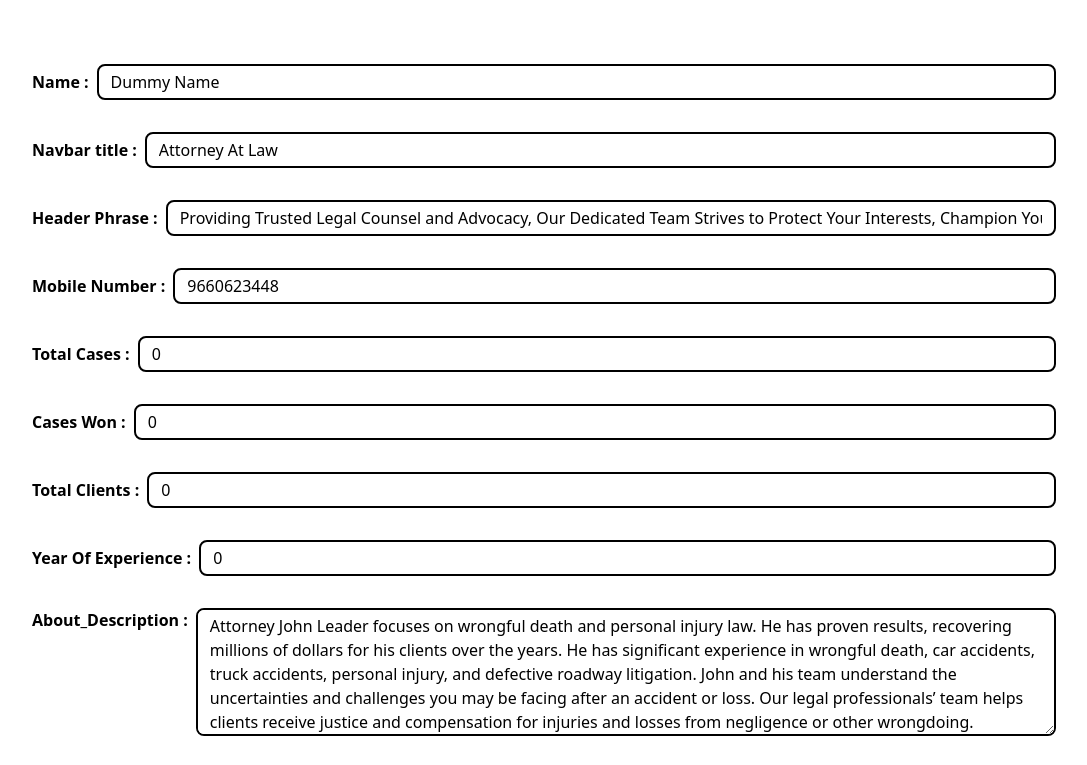
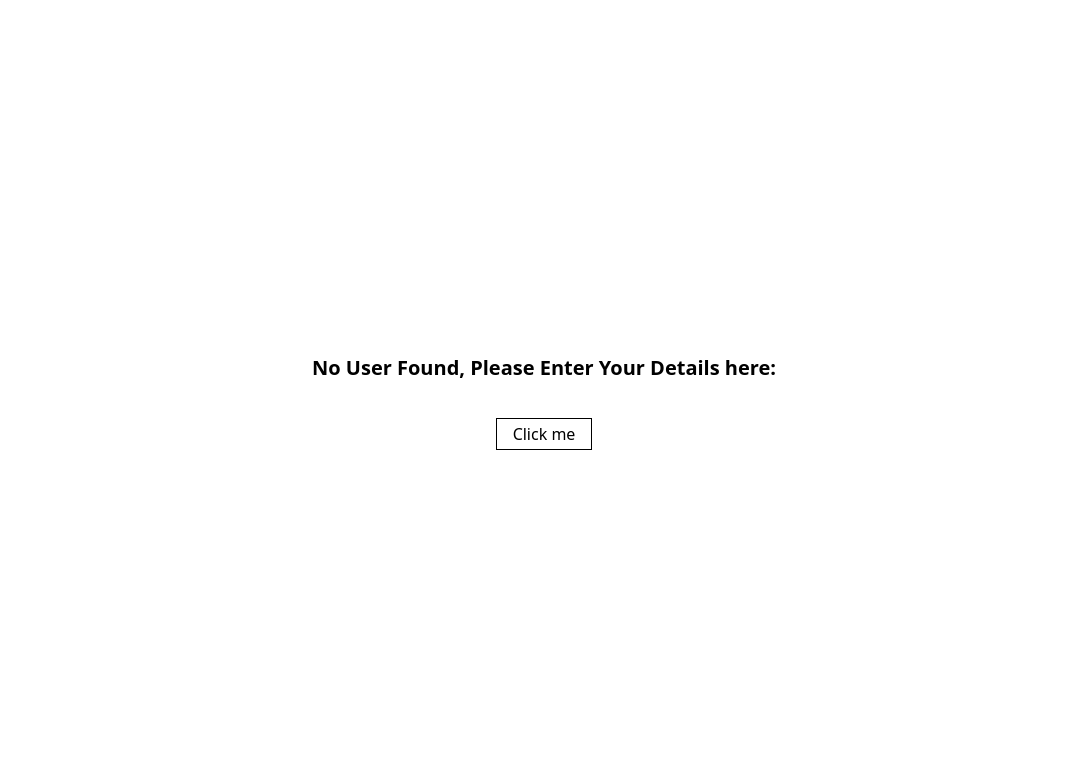
Before and after one commit to tushar885/lawyer_portfolio_template, a React app: page / in a window 1280 px wide. Before the commit this address led to /edit. Shown: the top 765 px of the page, without its empty margins (96-1183 px from the left). Built offline with nearby package versions, Linux system fonts and the light colour scheme.

Commit message:
initalCommit

```diff
--- a/src/components/AppLayout.js
+++ b/src/components/AppLayout.js
@@ -8,12 +8,8 @@ const AppLayout = () => {
 
   useEffect(() => {
     let storeduser = localStorage.getItem("user");
-    if (!storeduser) {
-      navigate("/edit");
-    } else {
-      storeduser = JSON.parse(storeduser);
-      setUser(storeduser);
-    }
+    storeduser = JSON.parse(storeduser);
+    setUser(storeduser);
   }, []);
 
   return (
```
